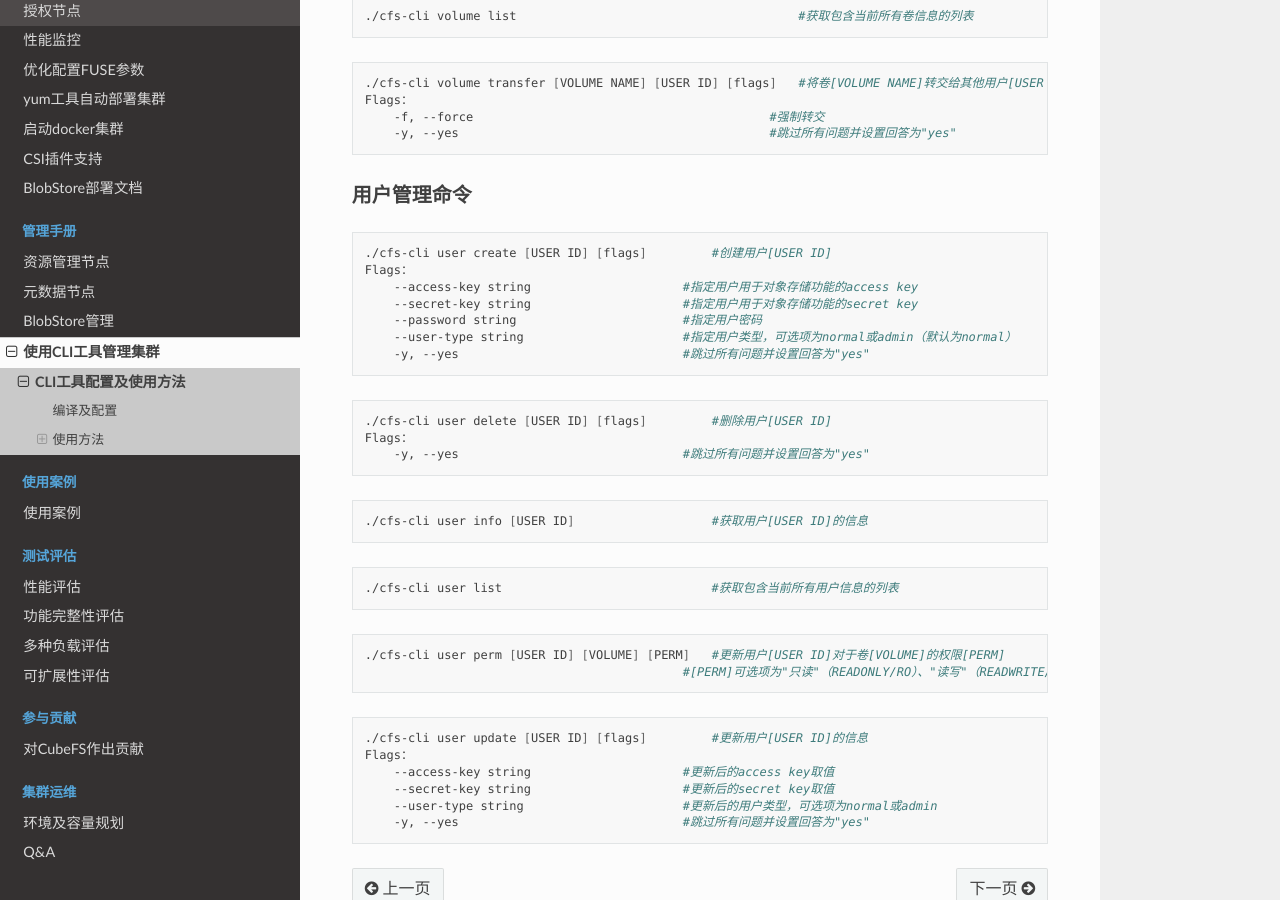
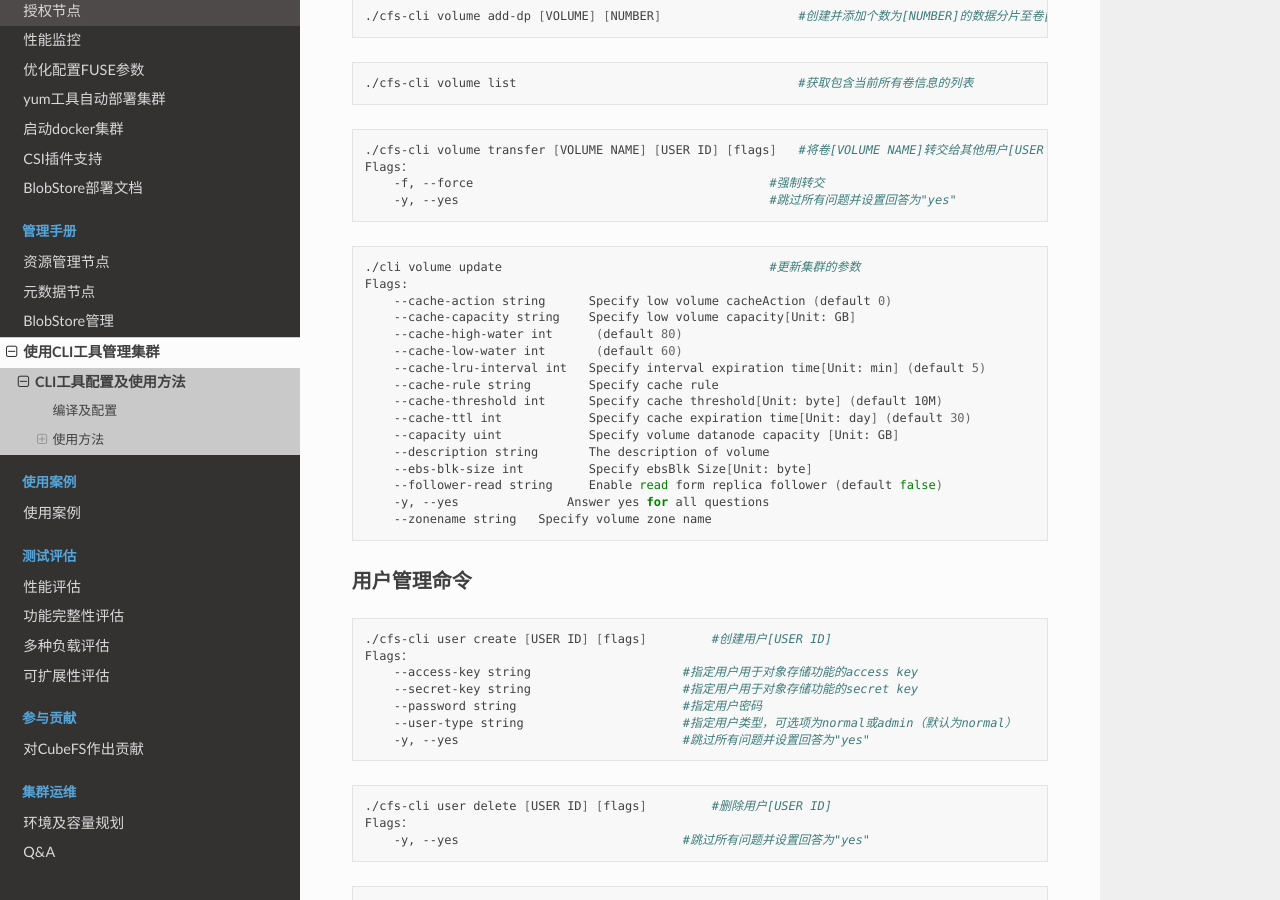
Before and after one commit to cubefs/docs-zh, a Sphinx documentation site: the page built from docs/source/admin-api/cli/cli.rst, in a window 1280 px wide and 900 px high, scrolled down 3765 px. Built offline with Sphinx 7.4.7 and the Read the Docs theme 2.0.0, drawn with Linux system fonts in a browser that asks for light colours; some of the changed text lies outside the part shown.

Commit message:
bugfix:fix some err
Signed-off-by: chihe <chihe@oppo.com>

```diff
--- a/docs/source/admin-api/cli/cli.rst
+++ b/docs/source/admin-api/cli/cli.rst
@@ -51,6 +51,9 @@
 
     ./cfs-cli cluster threshold [float]     #设置集群中每个MetaNode的内存阈值
 
+.. code-block:: bash
+
+    ./cli cluster cluster set [flags]    #设置集群的参数.
 
 元数据节点管理命令
 >>>>>>>>>>>>>>>>>
@@ -210,6 +213,25 @@
         -f, --force                                         #强制转交
         -y, --yes                                           #跳过所有问题并设置回答为"yes"
 
+.. code-block:: bash
+
+    ./cli volume update                                     #更新集群的参数
+    Flags:
+        --cache-action string      Specify low volume cacheAction (default 0)
+        --cache-capacity string    Specify low volume capacity[Unit: GB]
+        --cache-high-water int      (default 80)
+        --cache-low-water int       (default 60)
+        --cache-lru-interval int   Specify interval expiration time[Unit: min] (default 5)
+        --cache-rule string        Specify cache rule
+        --cache-threshold int      Specify cache threshold[Unit: byte] (default 10M)
+        --cache-ttl int            Specify cache expiration time[Unit: day] (default 30)
+        --capacity uint            Specify volume datanode capacity [Unit: GB]
+        --description string       The description of volume
+        --ebs-blk-size int         Specify ebsBlk Size[Unit: byte]
+        --follower-read string     Enable read form replica follower (default false)
+        -y, --yes               Answer yes for all questions
+        --zonename string   Specify volume zone name
+
 用户管理命令
 >>>>>>>>>>>>>>>>>
 
--- a/docs/source/admin-api/master/datanode.rst
+++ b/docs/source/admin-api/master/datanode.rst
@@ -117,7 +117,7 @@
    curl -v "http://10.196.59.198:17010/dataNode/migrate?srcAddr=src&targetAddr=dst&count=3"
 
 
-从源数据节点迁移指定个数元数据分区至目标数据节点。
+从源数据节点迁移指定个数数据分区至目标数据节点。
 
 .. csv-table:: 参数列表
    :header: "参数", "类型", "描述"
--- a/docs/source/admin-api/master/volume.rst
+++ b/docs/source/admin-api/master/volume.rst
@@ -27,12 +27,12 @@
    "zoneName", "string", "指定区域", "否", "如果crossZone设为false，则默认值为default"
    "cacheRuleKey", "string", "低频卷使用", "否", "非空时，匹配该字段的才会写入cache，空"
    "ebsBlkSize", "int", "每个块的大小，单位byte", "否", "默认8M"
-   "cacheCap", "int", "低频卷 cache容量的大小", "否", "单位G, 低频卷必填"
+   "cacheCap", "int", "低频卷 cache容量的大小,单位GB", "否", "低频卷必填"
    "cacheAction", "int", "低频卷写cache的场景，0-不写cache, 1-读数据回写cache, 2-读写数据都写到cache", "否", "0"
    "cacheThreshold", "int", "低频卷小于该值时，才写入到cahce中,单位byte", "否", "默认10M"
    "cacheTTL", "int", "低频卷cache淘汰时间，单位天", "否", "默认30"
    "cacheHighWater", "int", "低频卷cache淘汰的阈值，dp内容量淘汰上水位，达到该值时，触发淘汰", "否", "默认80，即120G*80/100=96G时，dp开始淘汰数据"
-   "cacheLowWater", "int", "dp上容量淘汰下水位，达到该值时，不在淘汰，", "否", "默认60，即120G*60/100=72G，dp不再淘汰数据"
+   "cacheLowWater", "int", "dp上容量淘汰下水位，达到该值时，不再淘汰，", "否", "默认60，即120G*60/100=72G，dp不再淘汰数据"
    "cacheLRUInterval", "int", "低容量淘汰检测周期，单位分钟", "否", "默认5分钟"
 
 删除
--- a/docs/source/user-guide/client.rst
+++ b/docs/source/user-guide/client.rst
@@ -113,7 +113,7 @@
     "logDir", "string", "日志存放路径", "是"
     "logLevel", "string", "日志级别：debug, info, warn, error", "是"
     "ttl", "string", "预热缓存生存期", "是"
-    "action", "string", "预热行为:clear清理预热缓存;preload预热数据", "是"
+    "action", "string", "预热行为:clear-清理预热缓存;preload-预热数据", "是"
     "replicaNum", "string", "预热数据副本数(1-16)", "否"
     "zones", "string", "预热副本所在zone", "否"
     "traverseDirConcurrency", "string", "遍历目录的任务并发数", "否"
```
Also changed, not shown: other parts of docs/source/user-guide/client.rst (+2 -2 lines), docs/source/conf.py (line endings or trailing spaces).
